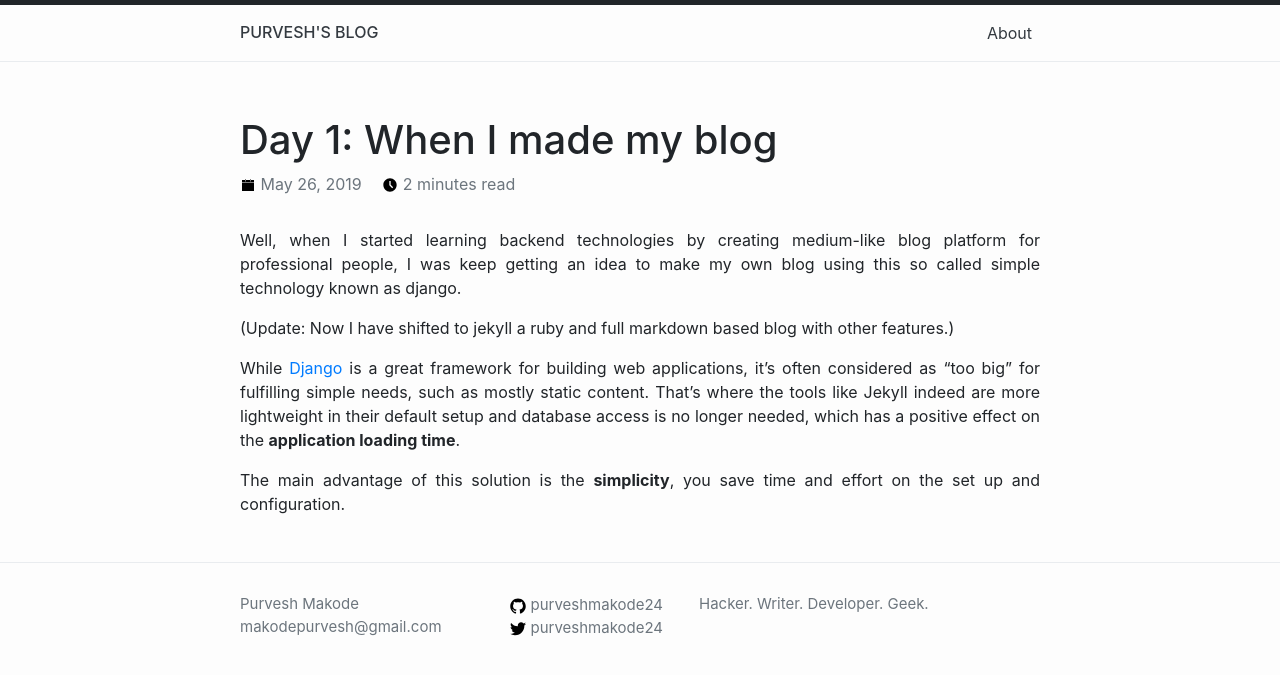
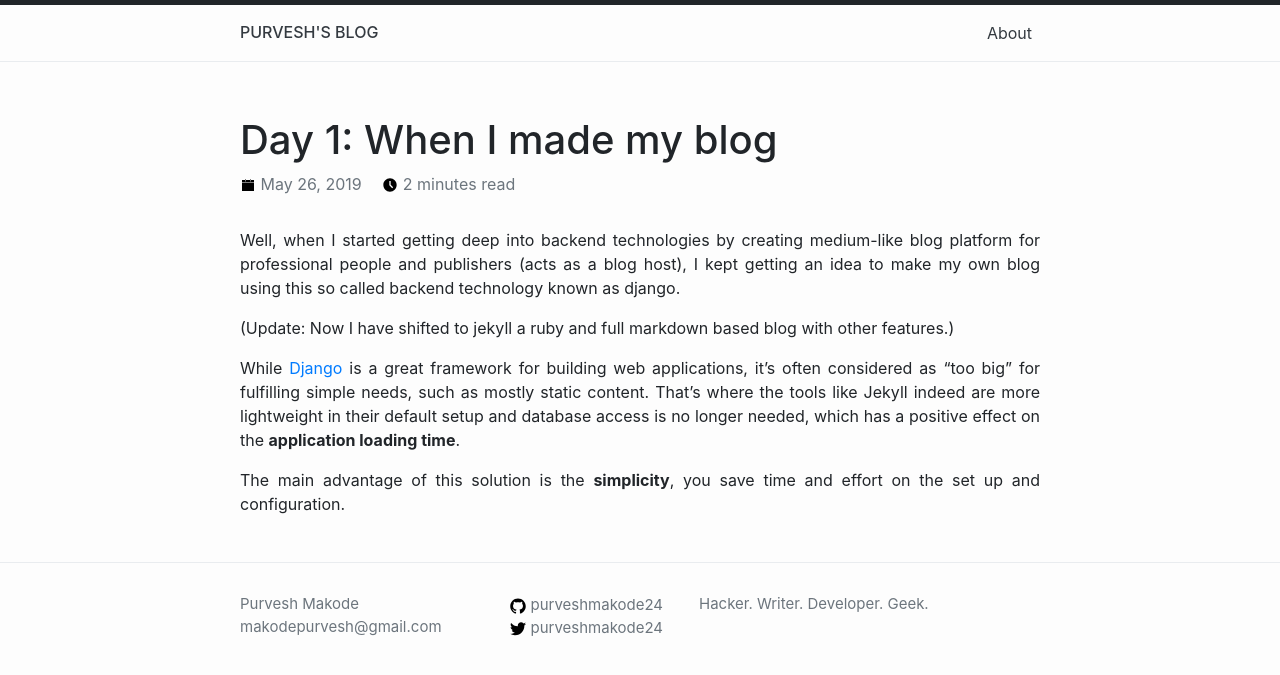
Before and after one commit to purveshmakode24/blog, a Jekyll site: the page built from _posts/2019-05-26-when-i-made-my-blog.md, in a window 1280 px wide. Shown: the top 675 px of the page. Built offline with Jekyll 4.4.1, drawn with Linux system fonts in a browser that asks for light colours.

Commit message:
Update post and upcase title for certain position

```diff
--- a/_config.yml
+++ b/_config.yml
@@ -3,7 +3,7 @@
 
 # Site settings
 
-title: PURVESH'S BLOG
+title: Purvesh's Blog
 author: Purvesh Makode
 email: makodepurvesh@gmail.com
 description: >- # this means to ignore newlines until "baseurl:"
--- a/_includes/header.html
+++ b/_includes/header.html
@@ -1,7 +1,7 @@
 <header id="nav-header" class="border-dark border-left-0 border-right-0">
   <div id="nav-container" class="wrapper position-relative d-flex justify-content-between align-items-center">
 
-    <a class="h6 m-0 text-dark" href="{{ "/" | relative_url }}">{{ site.title | escape }}</a>
+    <a class="h6 m-0 text-dark" href="{{ "/" | relative_url }}">{{ site.title | escape | upcase }}</a>
 
 
       <nav id="nav-menu-container" class="text-right navbar-light">
--- a/_posts/2019-05-26-when-i-made-my-blog.md
+++ b/_posts/2019-05-26-when-i-made-my-blog.md
@@ -6,7 +6,7 @@ categories: posts
 read: "2 minutes read"
 ---
 
-Well, when I started learning backend technologies by creating medium-like blog platform for professional people, I was keep getting an idea to make my own blog using this so called simple technology known as django.
+Well, when I started getting deep into backend technologies by creating medium-like blog platform for professional people and publishers (acts as a blog host), I kept getting an idea to make my own blog using this so called backend technology known as django.
 
 (Update: Now I have shifted to jekyll a ruby and full markdown based blog with other features.)
 
```
